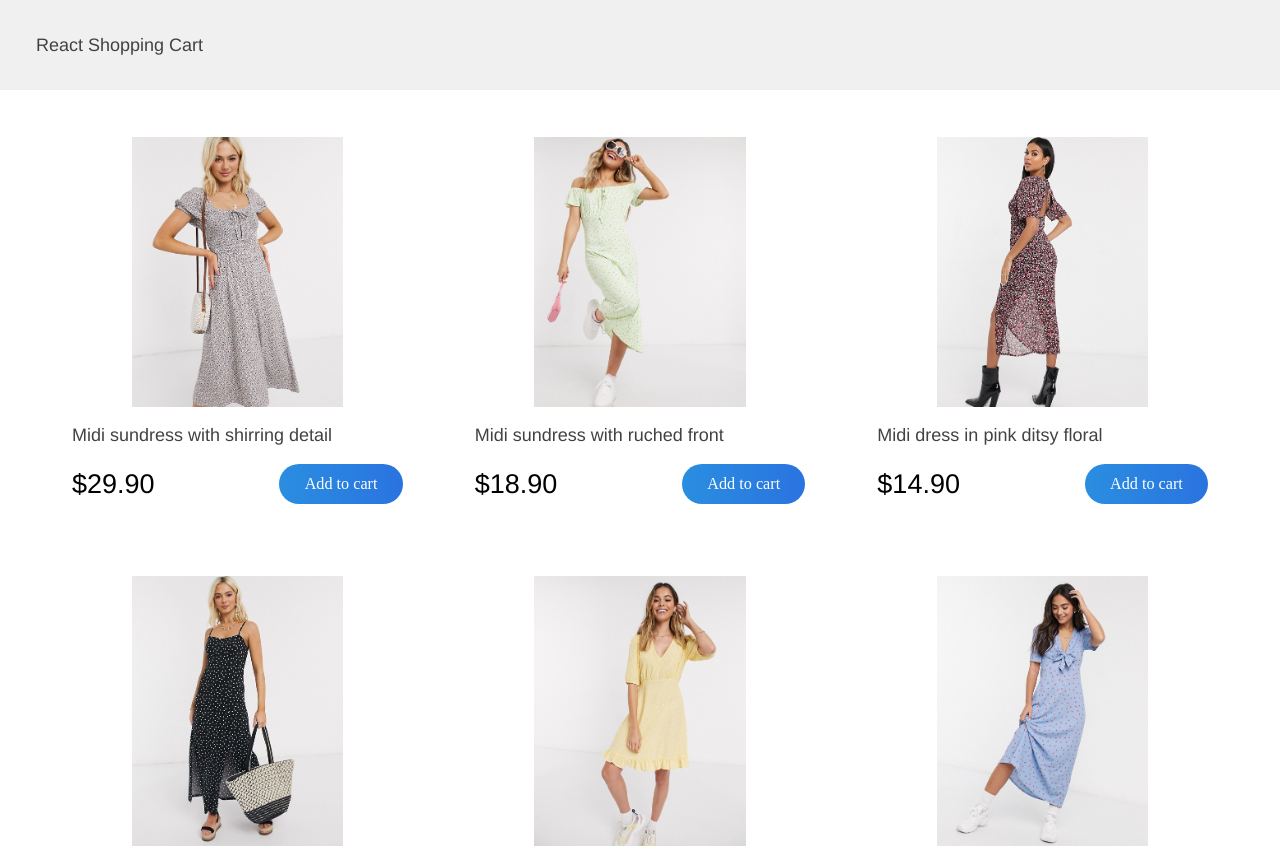
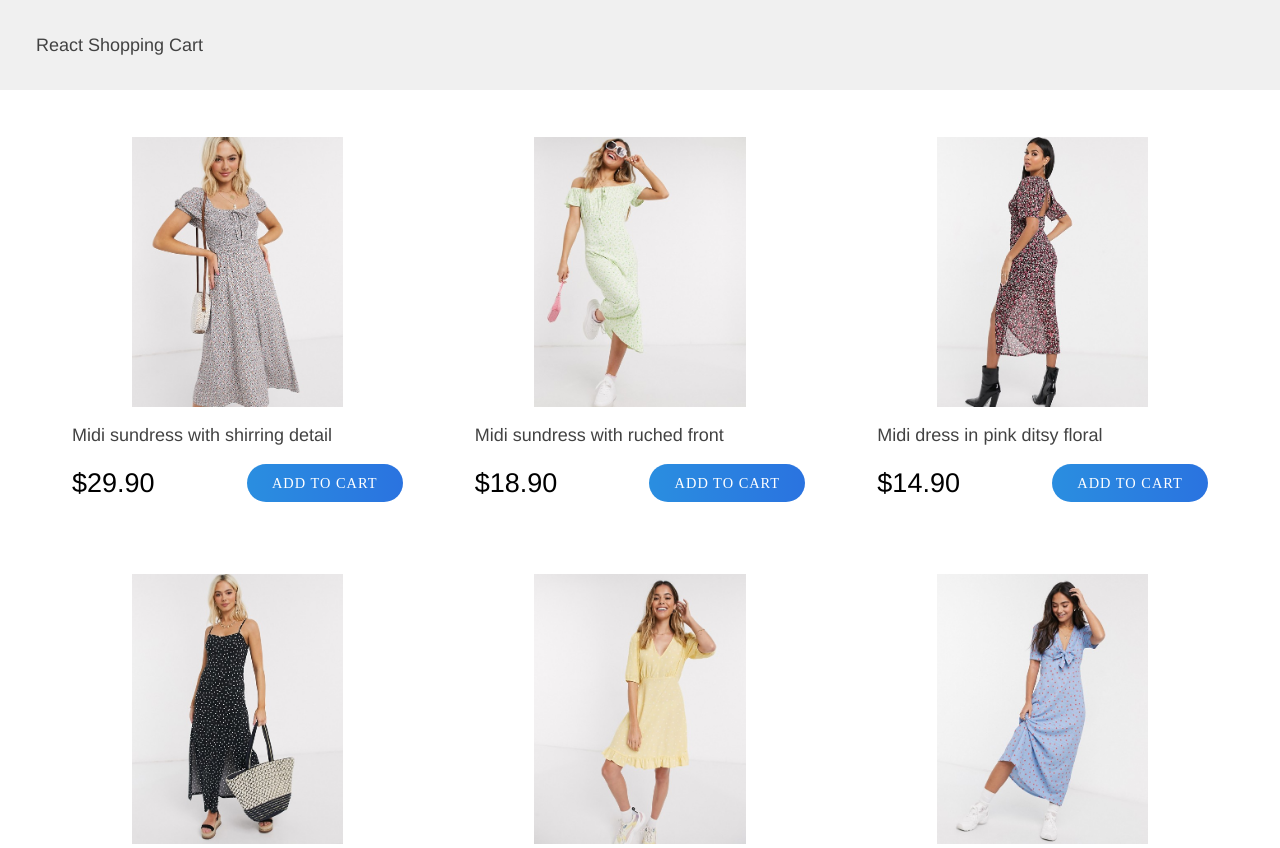
Before and after one commit to komarnisky/react-shopping-cart, a React (Create React App) app: page / in a window 1280 px wide. Shown: the top 848 px of the page. Built offline with nearby package versions, Linux system fonts and the light colour scheme.

Commit message:
add button spacing

```diff
--- a/src/index.css
+++ b/src/index.css
@@ -137,7 +137,9 @@ footer {
     color: #fff;
     border-radius: 2rem;
     font-family: 'Source Sans Pro';
-    font-size: .9rem;
+    font-size: .8rem;
+    text-transform: uppercase;
+    letter-spacing: 1px;
 }
 .button:hover {
     background-image: linear-gradient(to right, rgb(68, 155, 226), rgb(71, 133, 224));
```
